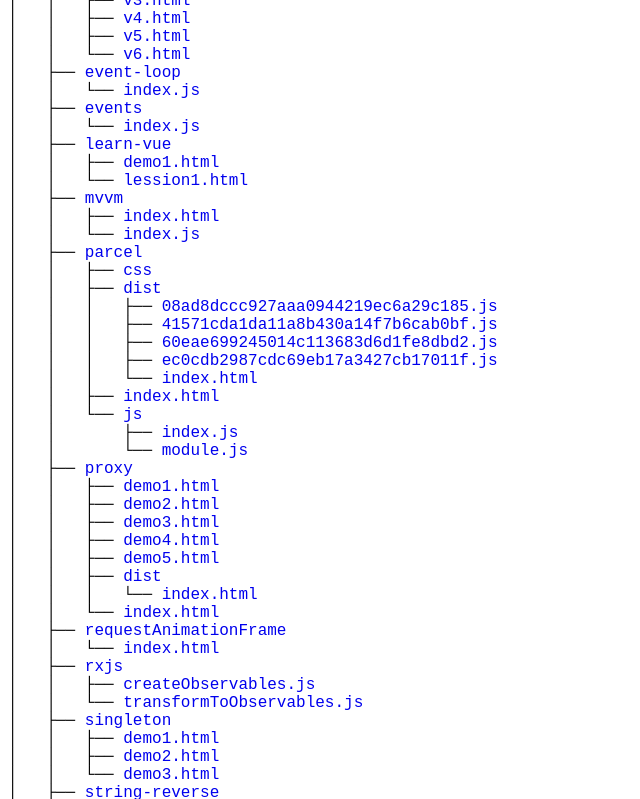
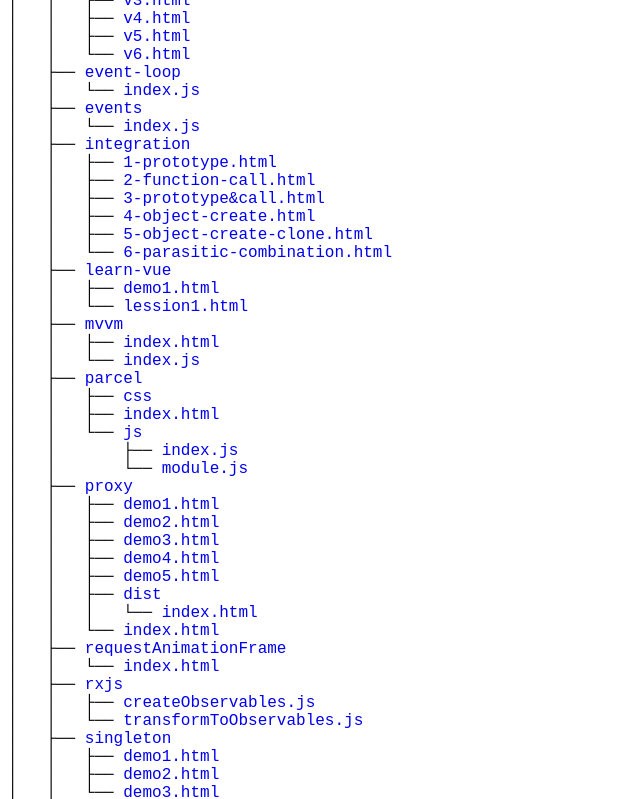
Before and after one commit to zhuoqi-chen/lab, a plain HTML site: page index.html in a window 1280 px wide. Shown: the part 880-1679 px from the top of the page, without its empty margins (0-640 px from the left). Drawn offline with Linux system fonts and the light colour scheme.

Commit message:
feat: update index

```diff
--- a/index.html
+++ b/index.html
@@ -80,6 +80,13 @@
 	│   │   └── <a href="./javascript/event-loop/index.js">index.js</a><br>
 	│   ├── <a href="./javascript/events/">events</a><br>
 	│   │   └── <a href="./javascript/events/index.js">index.js</a><br>
+	│   ├── <a href="./javascript/integration/">integration</a><br>
+	│   │   ├── <a href="./javascript/integration/1-prototype.html">1-prototype.html</a><br>
+	│   │   ├── <a href="./javascript/integration/2-function-call.html">2-function-call.html</a><br>
+	│   │   ├── <a href="./javascript/integration/3-prototype&amp;call.html">3-prototype&amp;call.html</a><br>
+	│   │   ├── <a href="./javascript/integration/4-object-create.html">4-object-create.html</a><br>
+	│   │   ├── <a href="./javascript/integration/5-object-create-clone.html">5-object-create-clone.html</a><br>
+	│   │   └── <a href="./javascript/integration/6-parasitic-combination.html">6-parasitic-combination.html</a><br>
 	│   ├── <a href="./javascript/learn-vue/">learn-vue</a><br>
 	│   │   ├── <a href="./javascript/learn-vue/demo1.html">demo1.html</a><br>
 	│   │   └── <a href="./javascript/learn-vue/lession1.html">lession1.html</a><br>
@@ -88,12 +95,6 @@
 	│   │   └── <a href="./javascript/mvvm/index.js">index.js</a><br>
 	│   ├── <a href="./javascript/parcel/">parcel</a><br>
 	│   │   ├── <a href="./javascript/parcel/css/">css</a><br>
-	│   │   ├── <a href="./javascript/parcel/dist/">dist</a><br>
-	│   │   │   ├── <a href="./javascript/parcel/dist/08ad8dccc927aaa0944219ec6a29c185.js">08ad8dccc927aaa0944219ec6a29c185.js</a><br>
-	│   │   │   ├── <a href="./javascript/parcel/dist/41571cda1da11a8b430a14f7b6cab0bf.js">41571cda1da11a8b430a14f7b6cab0bf.js</a><br>
-	│   │   │   ├── <a href="./javascript/parcel/dist/60eae699245014c113683d6d1fe8dbd2.js">60eae699245014c113683d6d1fe8dbd2.js</a><br>
-	│   │   │   ├── <a href="./javascript/parcel/dist/ec0cdb2987cdc69eb17a3427cb17011f.js">ec0cdb2987cdc69eb17a3427cb17011f.js</a><br>
-	│   │   │   └── <a href="./javascript/parcel/dist/index.html">index.html</a><br>
 	│   │   ├── <a href="./javascript/parcel/index.html">index.html</a><br>
 	│   │   └── <a href="./javascript/parcel/js/">js</a><br>
 	│   │   &nbsp;&nbsp;&nbsp; ├── <a href="./javascript/parcel/js/index.js">index.js</a><br>
@@ -175,7 +176,7 @@
 	</p>
 	<p>
 
-53 directories, 89 files
+53 directories, 90 files
 	<br><br>
 	</p>
 	<hr>
```
